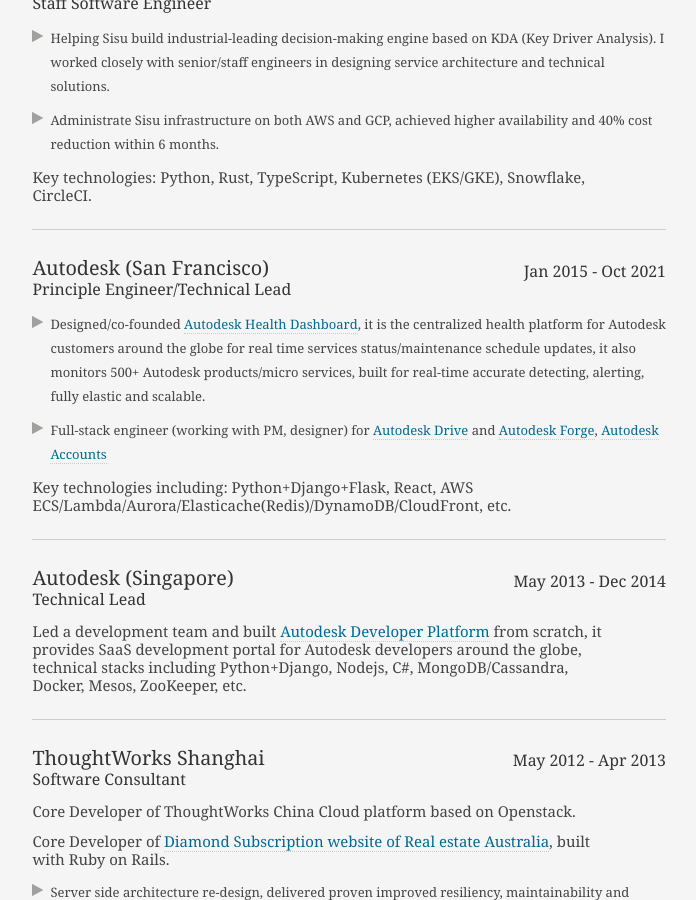
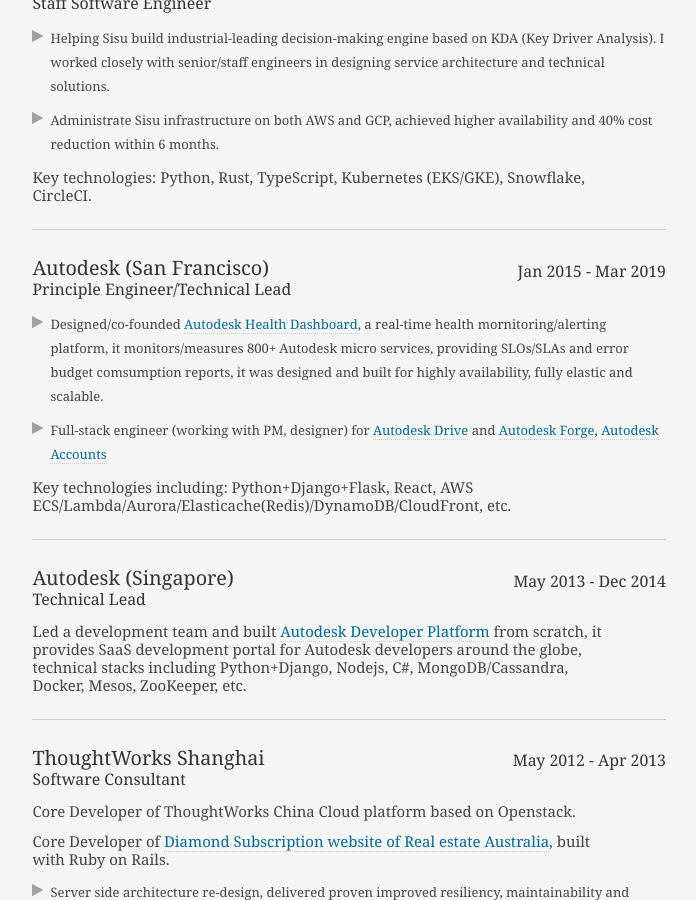
Before and after one commit to WayneYe/wayneye.github.io, a Jekyll site: the page built from _pages/resume.md, in a window 1280 px wide and 900 px high, scrolled down 783 px. Shown: the whole window, without its empty margins (369-1065 px from the left). Built offline with Jekyll 4.4.1, drawn with Linux system fonts in a browser that asks for light colours.

Commit message:
Add SLOs/SLAs

```diff
--- a/_pages/resume.md
+++ b/_pages/resume.md
@@ -111,10 +111,10 @@
                 <div class="job">
                   <h2 id="adsk">Autodesk (San Francisco)</h2>
                   <h3>Principle Engineer/Technical Lead</h3>
-                  <h4>Jan 2015 - Oct 2021</h4>
+                  <h4>Jan 2015 - Mar 2019</h4>
                   <p>
                     <ul>
-                        <li>Designed/co-founded <a href="ttps://health.autodesk.com" target="_blank">Autodesk Health Dashboard</a>, it is the centralized health platform for Autodesk customers around the globe for real time services status/maintenance schedule updates, it also monitors 500+ Autodesk products/micro services, built for real-time accurate detecting, alerting, fully elastic and scalable.</li>
+                        <li>Designed/co-founded <a href="ttps://health.autodesk.com" target="_blank">Autodesk Health Dashboard</a>, a real-time health mornitoring/alerting platform, it monitors/measures 800+ Autodesk micro services, providing SLOs/SLAs and error budget comsumption reports, it was designed and built for highly availability, fully elastic and scalable.</li>
                         <li>Full-stack engineer (working with PM, designer) for <a href="https://drive.autodesk.com/" _target="_blank">Autodesk Drive</a> and <a href="https://forge.autodesk.com/" target="_blank">Autodesk Forge</a>, <a href="https://accounts.autodesk.com/" _target="blank">Autodesk Accounts</a></li>
                     </ul>
                     <p>Key technologies including: Python+Django+Flask, React, AWS ECS/Lambda/Aurora/Elasticache(Redis)/DynamoDB/CloudFront, etc.</p>
```
Also changed, not shown: 2 other files.
